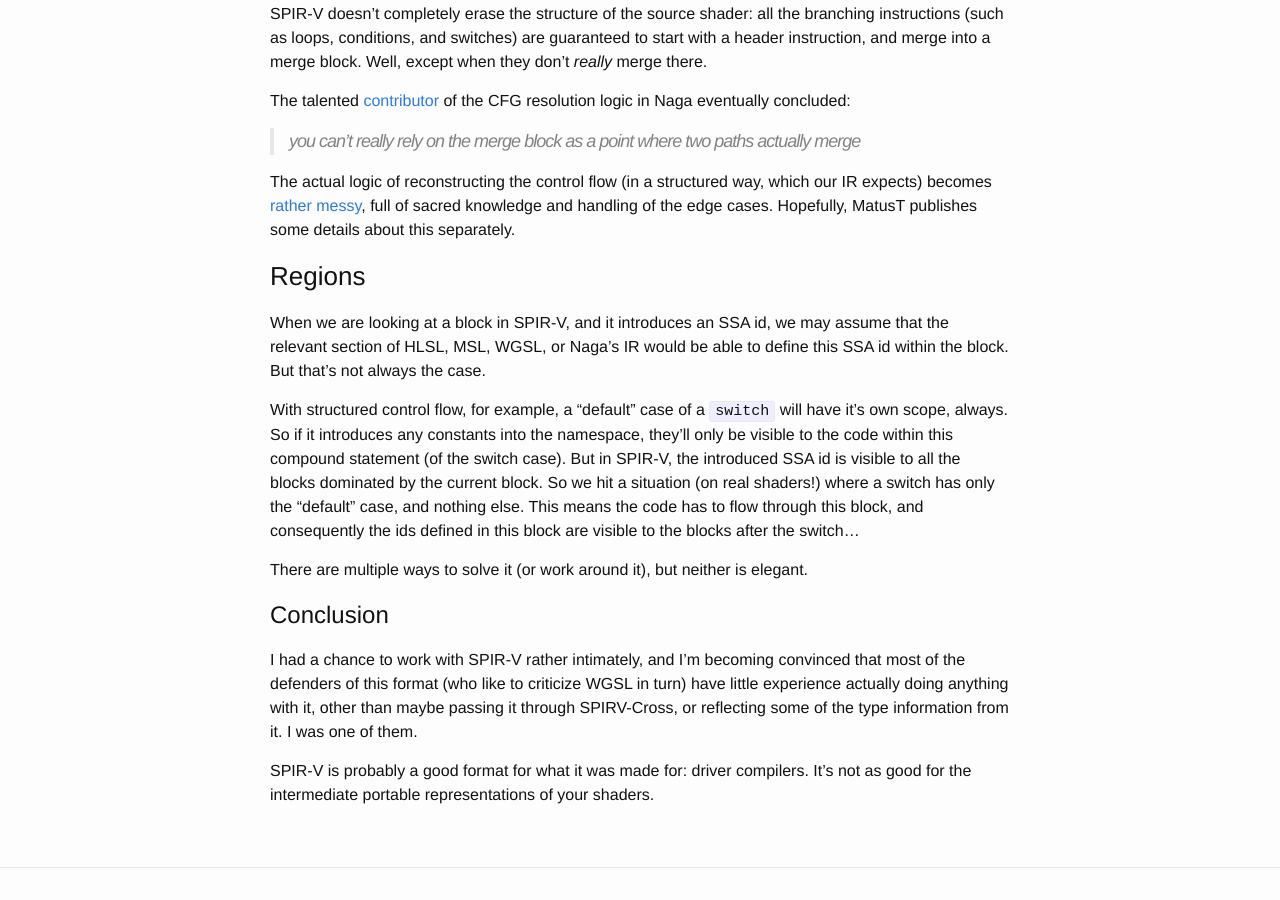
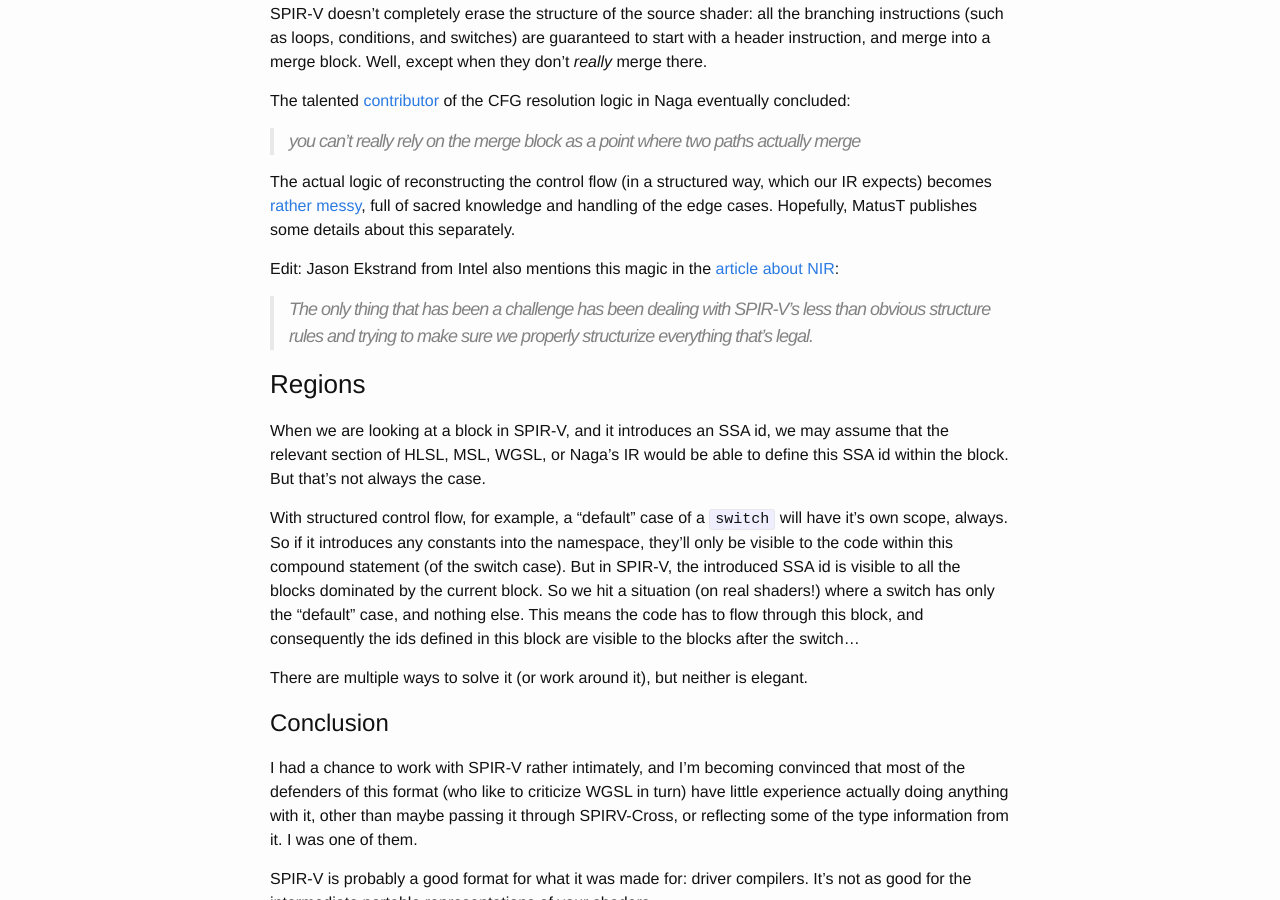
Before and after one commit to kvark/kvark.github.io, a Jekyll site: the page built from _posts/2021-05-01-spirv-horrors.markdown, in a window 1280 px wide and 900 px high, scrolled down 4202 px. Built offline with Jekyll 4.4.1, drawn with Linux system fonts in a browser that asks for light colours.

Commit message:
Add Jason Ekstrand article link

```diff
--- a/_posts/2021-05-01-spirv-horrors.markdown
+++ b/_posts/2021-05-01-spirv-horrors.markdown
@@ -104,6 +104,9 @@ The talented [contributor](https://github.com/MatusT) of the CFG resolution logi
 
 The actual logic of reconstructing the control flow (in a structured way, which our IR expects) becomes [rather messy](https://github.com/gfx-rs/naga/pull/688), full of sacred knowledge and handling of the edge cases. Hopefully, MatusT publishes some details about this separately.
 
+Edit: Jason Ekstrand from Intel also mentions this magic in the [article about NIR](https://www.jlekstrand.net/jason/blog/2022/01/in-defense-of-nir/):
+> The only thing that has been a challenge has been dealing with SPIR-V’s less than obvious structure rules and trying to make sure we properly structurize everything that’s legal.
+
 ### Regions
 
 When we are looking at a block in SPIR-V, and it introduces an SSA id, we may assume that the relevant section of HLSL, MSL, WGSL, or Naga's IR would be able to define this SSA id within the block. But that's not always the case.
```
